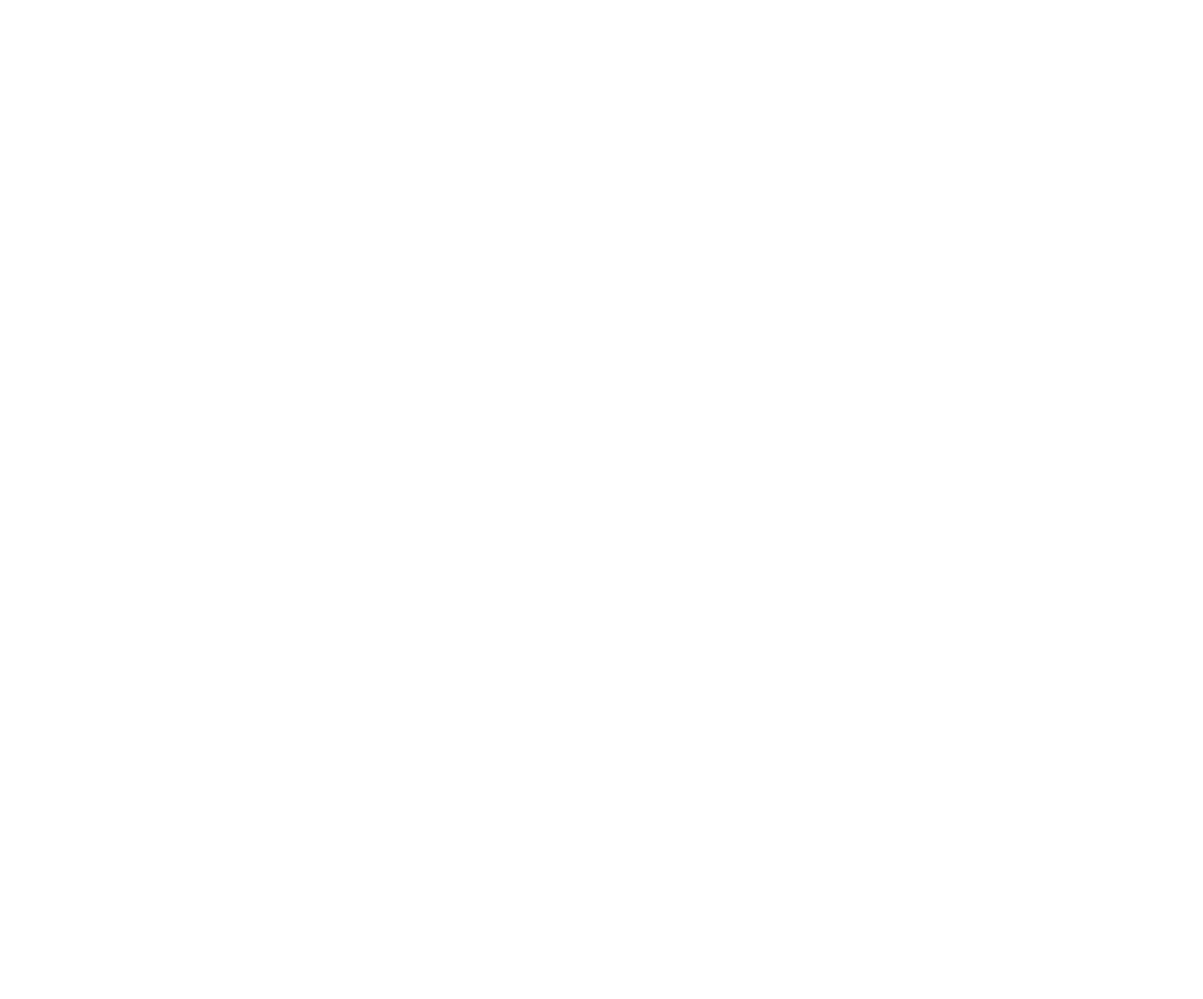
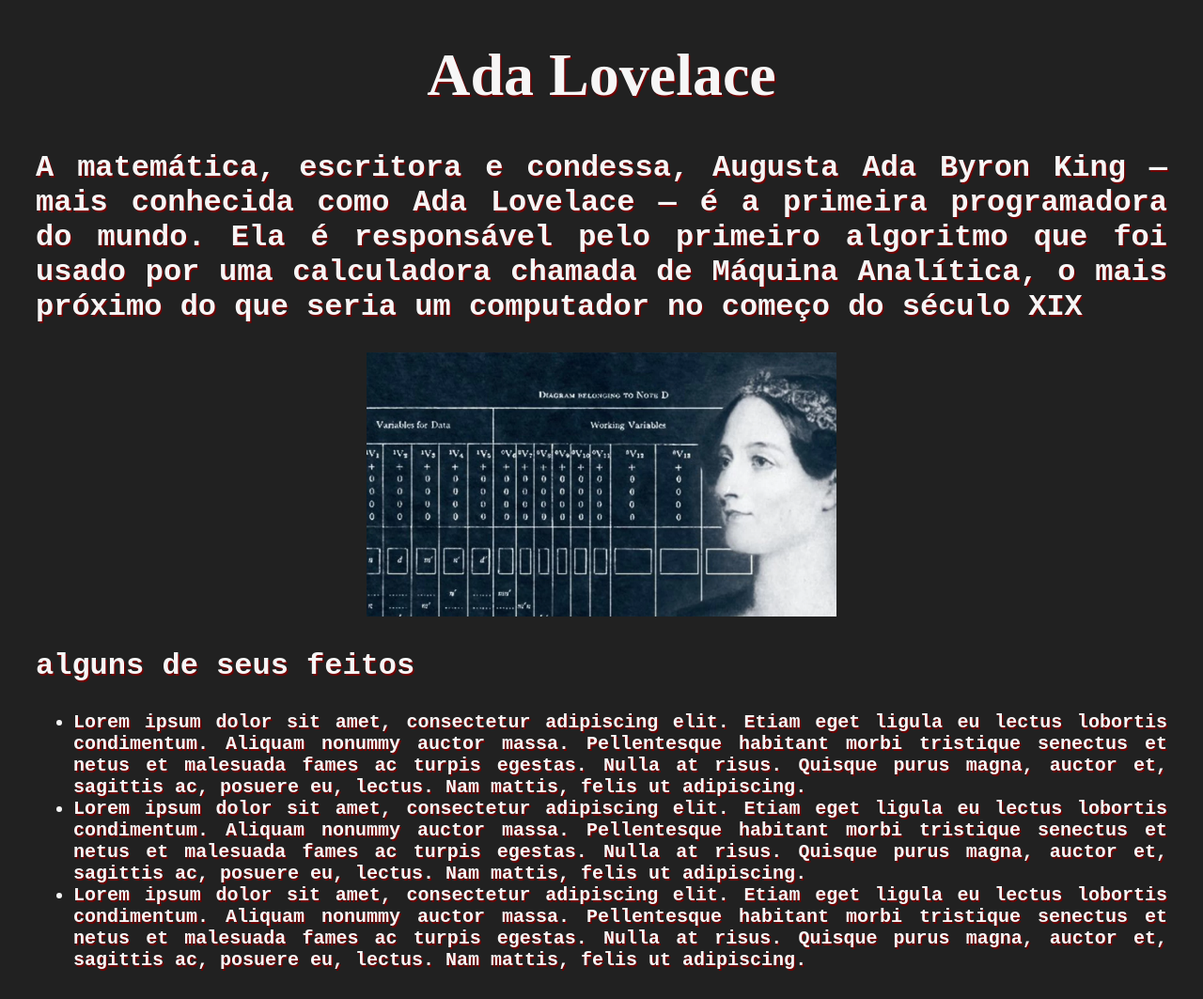
Before and after one commit to Gabriel-Teo/ctd-frontend1-aula6, a plain HTML site: page index.html in a window 1280 px wide. Shown: the whole page at 94% size. Before the commit the page ends 800 px from the top, so only its background shows below. Drawn offline with Linux system fonts and the light colour scheme.

Commit message:
esqueci de mandar desculpa prof

```diff
--- /dev/null
+++ b/css/css.css
@@ -0,0 +1,31 @@
+.body {
+    background-color: rgb(33, 33, 33);
+    color: rgb(0, 0, 0);
+    text-shadow: chocolate;
+}
+
+.text-highlight{
+    color: rgb(246, 246, 246);
+    font-size: 32px;
+    font-weight: bold;
+    font-family: 'Courier New', Courier, monospace;
+    text-align: justify;
+    text-shadow: 1.5px 1.5px 0px rgb(112, 0, 0);
+    margin: 30px;
+}
+
+.img {
+    image-rendering: optimizeQuality;
+    text-align: center;
+}
+
+h1 {
+    text-align: center;
+    font-size: 64px;
+    text-shadow: 1.5px 1.5px 0px rgb(112, 0, 0);
+    color:rgb(246, 246, 246);
+}
+
+#ul {
+    font-size: 20px;
+}
--- a/index.html
+++ b/index.html
@@ -5,8 +5,17 @@
     <meta http-equiv="X-UA-Compatible" content="IE=edge">
     <meta name="viewport" content="width=device-width, initial-scale=1.0">
     <title>Aula 6 CTD</title>
+    <link rel="stylesheet" href="css/css.css">
 </head>
-<body>
-
+<body class="body">
+    <h1>Ada Lovelace</h1>
+    <p class="text-highlight">A matemática, escritora e condessa, Augusta Ada Byron King — mais conhecida como Ada Lovelace — é a primeira programadora do mundo. Ela é responsável pelo primeiro algoritmo que foi usado por uma calculadora chamada de Máquina Analítica, o mais próximo do que seria um computador no começo do século XIX</p>
+    <div class="img"><img src="img/ada.jpeg" alt="" width="500"></div>
+    <h2 class="text-highlight">alguns de seus feitos</h2>
+    <ul id="ul" class="text-highlight">
+        <li>Lorem ipsum dolor sit amet, consectetur adipiscing elit. Etiam eget ligula eu lectus lobortis condimentum. Aliquam nonummy auctor massa. Pellentesque habitant morbi tristique senectus et netus et malesuada fames ac turpis egestas. Nulla at risus. Quisque purus magna, auctor et, sagittis ac, posuere eu, lectus. Nam mattis, felis ut adipiscing.</li>
+        <li>Lorem ipsum dolor sit amet, consectetur adipiscing elit. Etiam eget ligula eu lectus lobortis condimentum. Aliquam nonummy auctor massa. Pellentesque habitant morbi tristique senectus et netus et malesuada fames ac turpis egestas. Nulla at risus. Quisque purus magna, auctor et, sagittis ac, posuere eu, lectus. Nam mattis, felis ut adipiscing.</li>
+        <li>Lorem ipsum dolor sit amet, consectetur adipiscing elit. Etiam eget ligula eu lectus lobortis condimentum. Aliquam nonummy auctor massa. Pellentesque habitant morbi tristique senectus et netus et malesuada fames ac turpis egestas. Nulla at risus. Quisque purus magna, auctor et, sagittis ac, posuere eu, lectus. Nam mattis, felis ut adipiscing.</li>
+    </ul>
 </body>
 </html>
```
Also changed, not shown: img/ada.jpeg (added).
